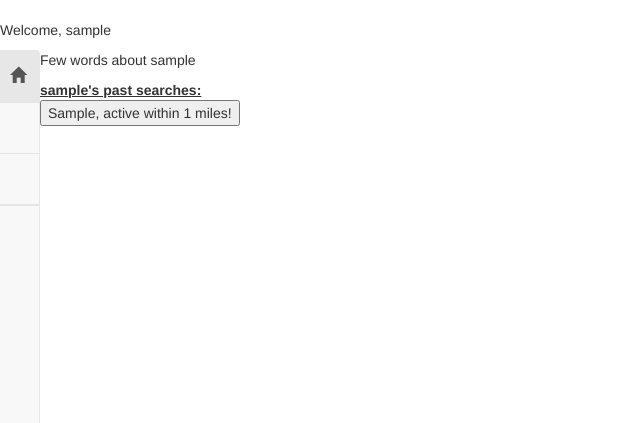
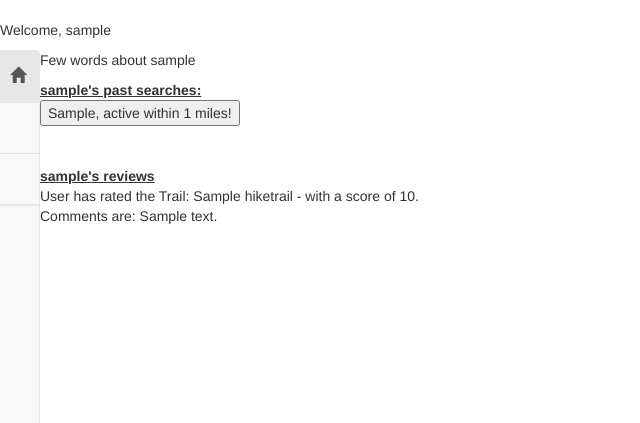
Before and after one commit to Swathiiyers/HB-HikeProject, a Flask app: a page that uses templates/user_profile.html in a window 1280 px wide. Shown: the part 82-505 px from the top of the page, without its empty margins (0-640 px from the left). Run offline with Flask 2, Linux system fonts and the light colour scheme; the visitor is signed in with stand-in values (Sample User, id 1); tables that the repository leaves empty hold one stand-in row (values such as "Sample post"); some libraries are stand-ins or nearby versions.

Commit message:
Added reviews to db

```diff
--- a/server.py
+++ b/server.py
@@ -297,13 +297,23 @@ def add_review():
 
     score = request.form.get("score")
     comment_description = request.form.get("commentText")
-    trail_id = request.form["trail_id"]
+    trail_id = int(request.form["trail_id"])
+
+    # getting the user name from the form page, to get the user id and add it to
+    # reviews
+    user_name = request.form["name"]
+    session_user = User.query.filter_by(user_name=user_name).first()
+    user_id = session_user.user_id
 
     # add an order to our database here
+    new_review = Review(user_id=user_id, trail_id=trail_id,
+                        comment_description=comment_description,
+                        score=score)
 
-    print "\n\nNEW comment %s %s %s\n\n" % (
-        score, comment_description, trail_id)
-    return None
+    db.session.add(new_review)
+    db.session.commit()
+
+    return redirect('/')
 
 
 if __name__ == "__main__":
--- a/templates/user_profile.html
+++ b/templates/user_profile.html
@@ -63,6 +63,8 @@
       {% endif %}
     </div>
 
+    {% block script %}
+
     <script>
       // $('#user-search').addEventListener('click', function(){
       //         $('#reviews').hide();
@@ -76,8 +78,15 @@
       // }
       //   )
 
+      function hideReviews(evt){
+        alert("I come here when user clicks on uer-search");
+      }
+      $('#user-search').addEventListener('click', hideReviews)
+
       $('#reviews').hide();
 
     </script>
 
     {% endblock %}
+
+    {% endblock %}
```
Also changed, not shown: templates/trail_page.html (+18 -8 lines).
